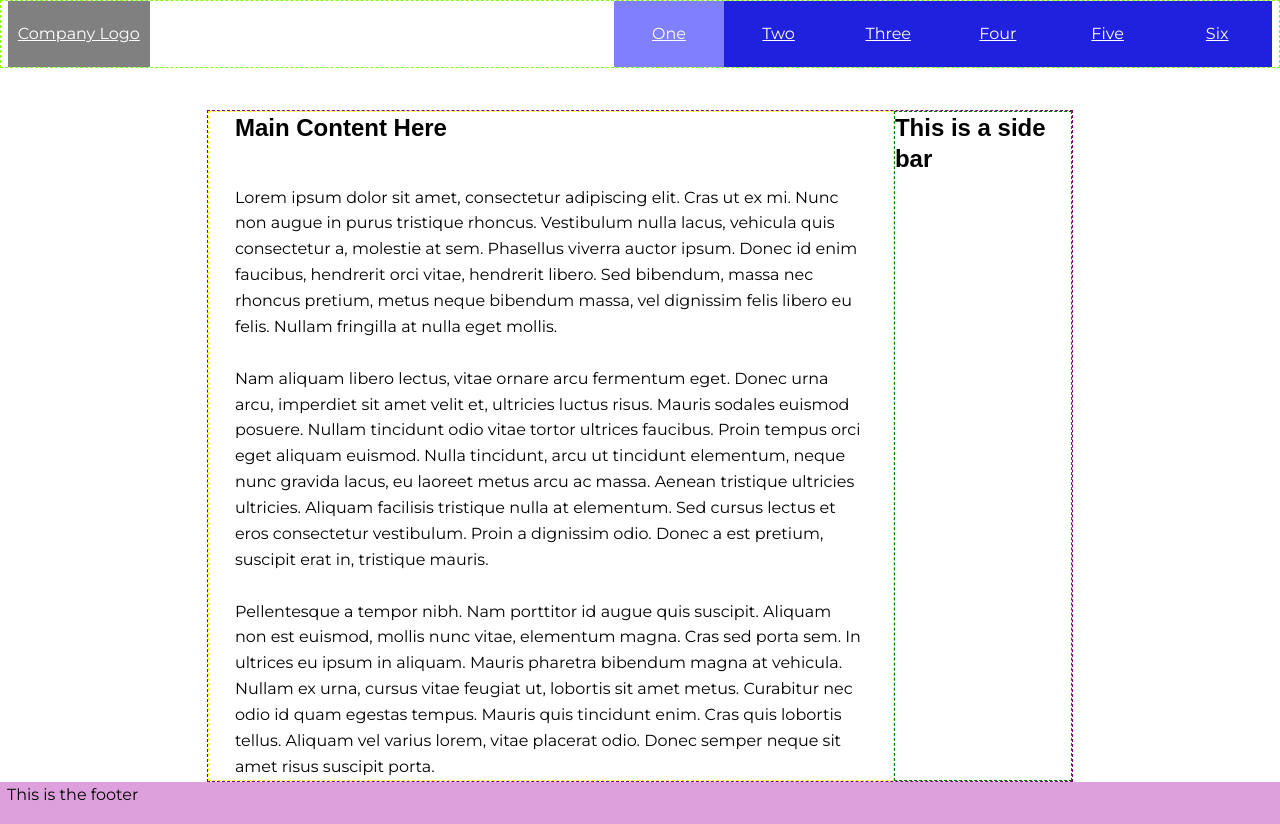
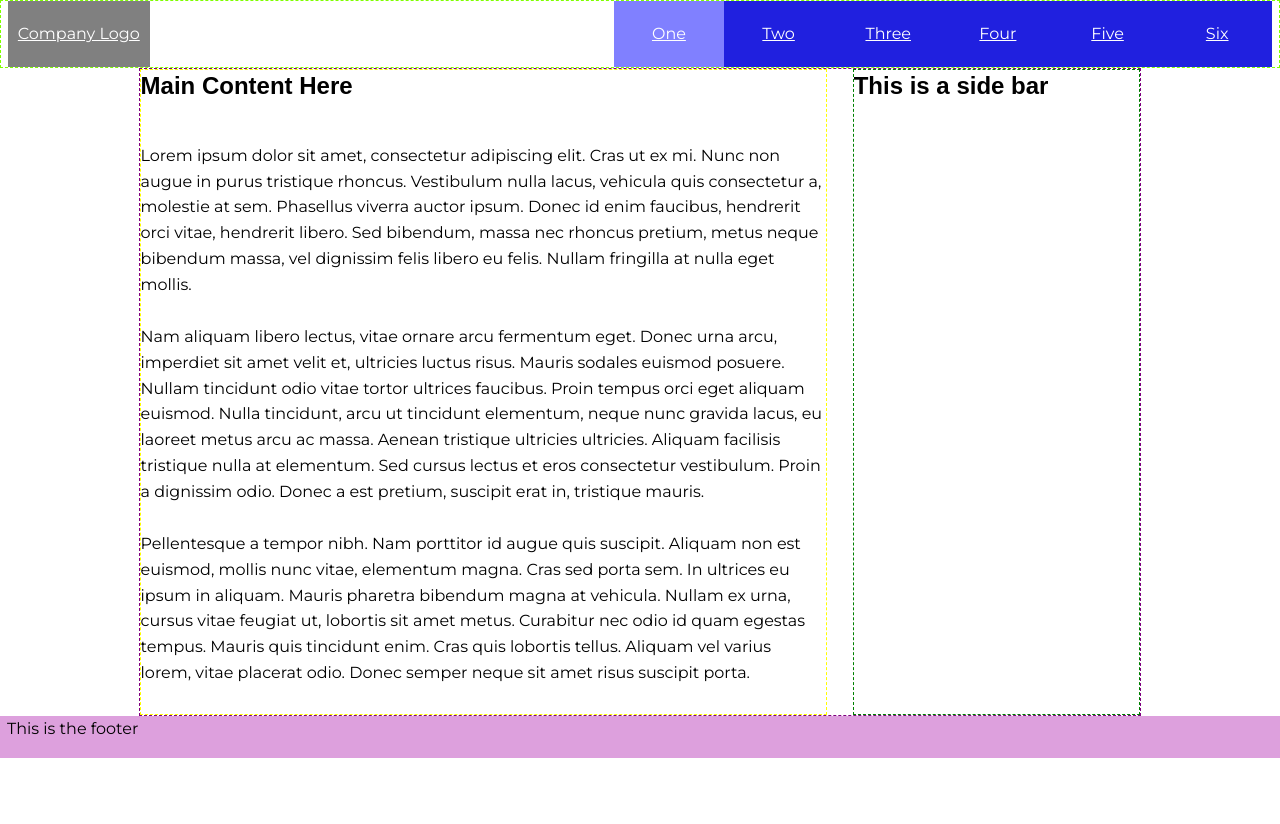
Before and after one commit to ghorsey-opt/gridless, a website: page index.html in a window 1280 px wide. After the commit the page ends 800 px from the top, so only its background shows below. Drawn offline with Linux system fonts and the light colour scheme; a web font is replaced by a local one.

Commit message:
chore: tweaking sidebar

```diff
--- a/styles/main.css
+++ b/styles/main.css
@@ -24,6 +24,7 @@
   --s3: calc(var(--s0) * var(--ratio) * var(--ratio) * var(--ratio));
   --s4: calc(var(--s0) * var(--ratio) * var(--ratio) * var(--ratio) * var(--ratio));
   --s5: calc(var(--s0) * var(--ratio) * var(--ratio) * var(--ratio) * var(--ratio) * var(--ratio));
+  --s6: calc(var(--s0) * var(--ratio) * var(--ratio) * var(--ratio) * var(--ratio) * var(--ratio) * var(--ratio));
 
   /* text */
   --measure: 65ch; /* width should be 65 chars (or width of 0 in current font) */
@@ -79,7 +80,7 @@ footer {
 
 aside {
   border: green var(--border-thin) dashed;
-  flex-basis: var(--s5);
+  flex-basis: var(--s6);
   flex-grow: 1;
 }
 
@@ -87,18 +88,19 @@ article {
   border: yellow var(--border-thin) dashed;
   flex-basis: 0;
   flex-grow: 999;
-  min-width: 75%;
+  min-width: 50%;
   max-width: var(--measure);
-  padding: 0 var(--s1);
 }
 
 main {
   border: purple var(--border-thin) dashed;
   display: flex;
+  gap: var(--s1);
   flex-wrap: wrap;
   min-height: calc(100vh - var(--s2) - var(--s3) - var(--s2));
-  max-width: calc(var(--measure) + var(--s5));
-  margin: var(--s2) auto 0 auto;
+  max-width: calc(var(--measure) + var(--s6) + var(--border-thin) + var(--s1));
+
+  margin: 0 auto;
 }
 
 nav {
```
